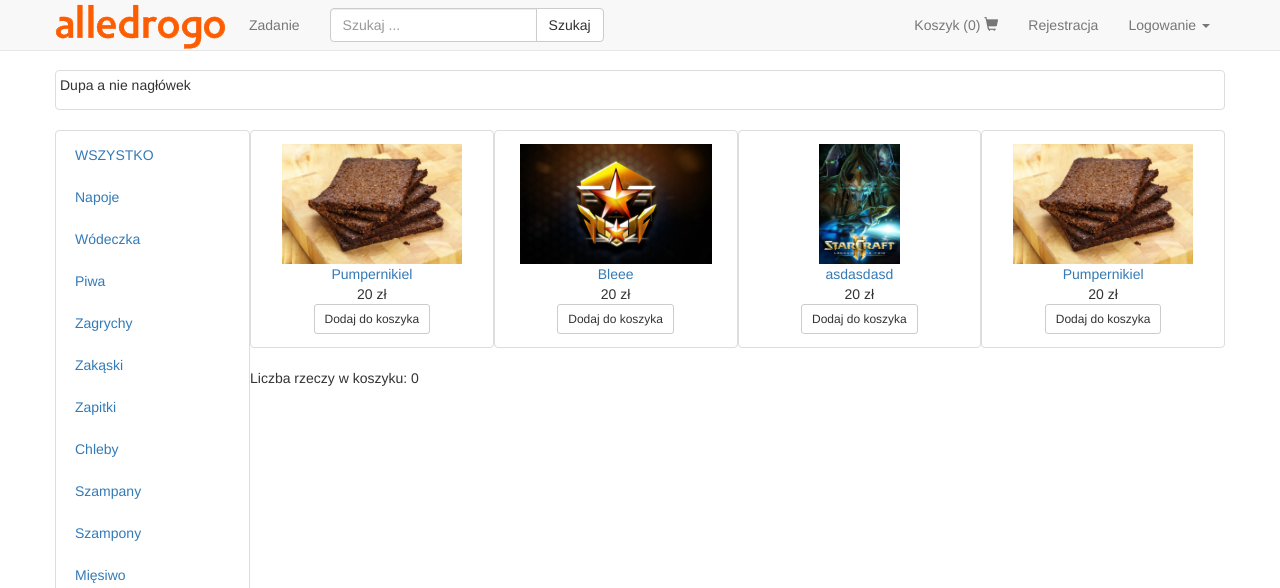
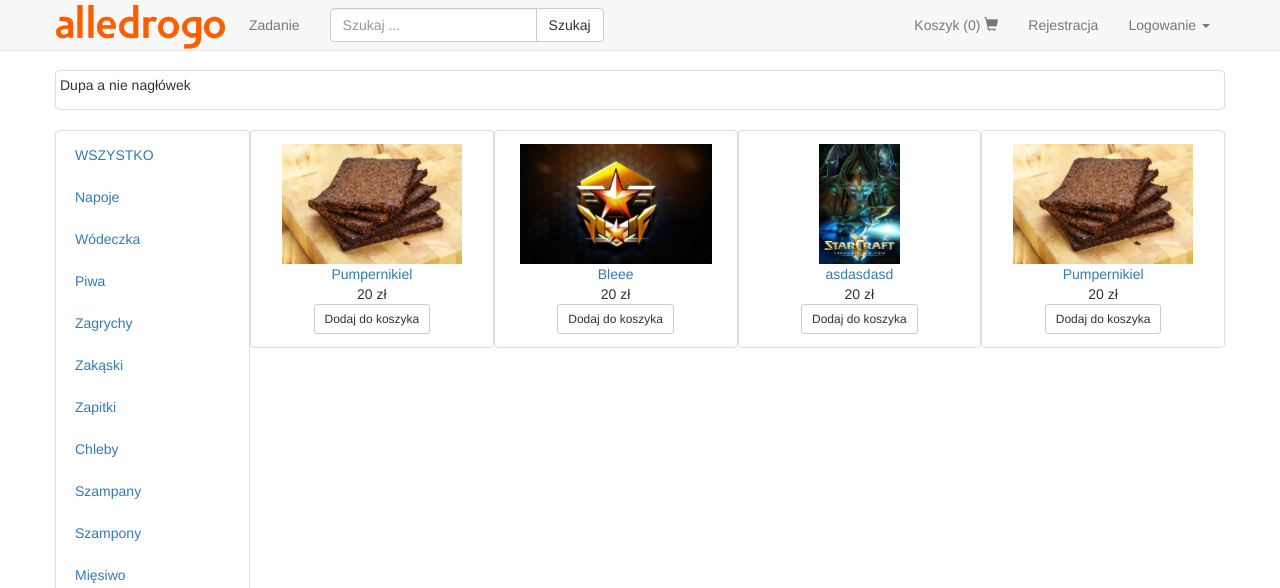
Before and after one commit to ZielonyBuszmen/projektSklep, a PHP site: page / in a window 1280 px wide. Shown: the top 588 px of the page. Run offline with PHP 8.4, Linux system fonts and the light colour scheme; data comes from the database, SQL or seed files in the repository.

Commit message:
Szybkie update

```diff
--- a/tresc/strona_glowna.php
+++ b/tresc/strona_glowna.php
@@ -23,7 +23,7 @@
        include("tresc/lista_produktow/lista.php");
        ?>
     <?php
-    echo '<br><br><hr>';
+    echo '<br><br>';
 
 
 
@@ -31,8 +31,8 @@
     // dodaj_do_koszyka(2);
     // dodaj_do_koszyka(4);
 
-    echo "<hr>Liczba rzeczy w koszyku: ";
-    echo sprawdz_liczbe_w_koszyku();
+    //echo "<hr>Liczba rzeczy w koszyku: ";
+    //echo sprawdz_liczbe_w_koszyku();
 
     ?>
 </div>
```
